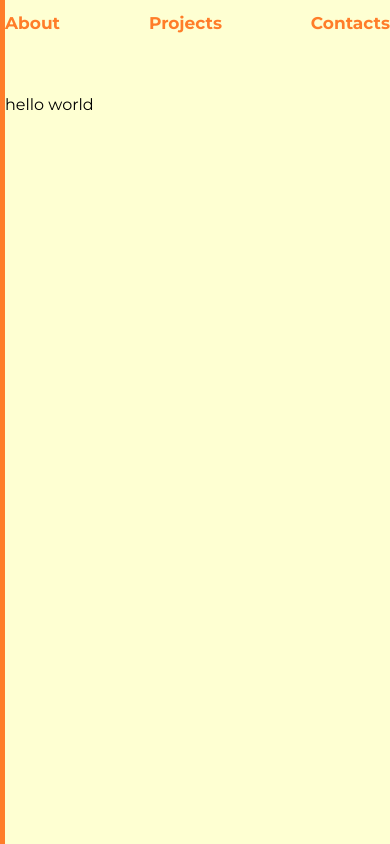
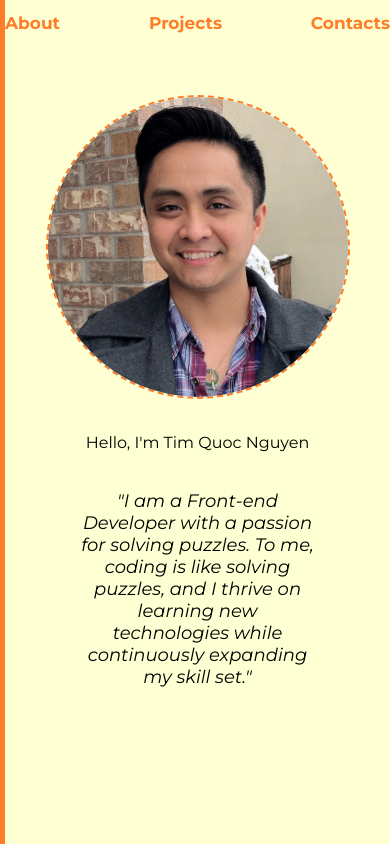
Before and after one commit to TimNguyen21/portfolio, a React (Create React App) app: page / in a window 390 px wide. Built offline with nearby package versions, Linux system fonts and the light colour scheme.

Commit message:
[main] Updated container names: Nav to Navigation and Main to Home

```diff
--- a/src/App.js
+++ b/src/App.js
@@ -1,6 +1,8 @@
 import { Routes, Route } from "react-router-dom";
-import Main from './containers/main/Main';
-import Nav from './containers/nav/Nav';
+// import Main from './containers/main/Main';
+// import Nav from './containers/nav/Nav';
+import Home from './containers/home/Home';
+import Navigation from './containers/navigation/Navigation';
 import Projects from './containers/projects/Projects';
 import Contact from './containers/contact/Contact';
 
@@ -10,14 +12,14 @@ function App() {
   return (
     <div className="App">
       <header>
-        <Nav />
+        <Navigation />
       </header>
       <Routes>
-        <Route path="/" element={<div>hello world</div>} />
-        <Route index path="about" element={<Main />} />
+        <Route path="/" element={<Home />} />
+        <Route index path="about" element={<Home />} />
         <Route path="projects" element={<Projects />} />
         <Route path="contact" element={<Contact />} />
-        <Route path="*" element={<Main />} />
+        <Route path="*" element={<Home />} />
       </Routes>
     </div>
   );
--- /dev/null
+++ b/src/containers/home/Home.js
@@ -0,0 +1,27 @@
+import RoundImage from '../../components/round-image/RoundImage';
+import userImage from '../../images/portfolio.png';
+import './Home.scss';
+
+function Main() {
+
+    return (
+        <section className={'home'}>
+            <div className={'home__info'}>
+                <label className={'main__info-label'}>Hello, I'm Tim Quoc Nguyen</label>
+                <br></br>
+                <br></br>
+                <br></br>
+                <span className={'home__info-summary'}>
+                    "I am a Front-end Developer with a passion for solving puzzles.
+                    To me, coding is like solving puzzles,
+                    and I thrive on learning new technologies while continuously expanding my skill set."
+                </span>
+            </div>
+            <div className={'home__user-image-container'}>
+                <RoundImage imageSrc={userImage} altName={'user'}/>
+            </div>
+        </section>
+    )
+}
+
+export default Main;
--- /dev/null
+++ b/src/containers/home/Home.scss
@@ -0,0 +1,43 @@
+.home {
+    display: flex;
+    justify-content: space-between;
+    padding: 0 75px;
+
+    &__info {
+        padding: 0 25px;
+        align-content: center;
+        height: auto;
+        width: 100%;
+
+        &-label {
+            font-size: 24px;
+            font-weight: 700;
+            color: #FF7D29;
+        }
+
+        &-summary {
+            font-size: 18px;
+            font-style: italic;
+        }
+    }
+
+     &__user-image-container {
+        align-content: center;
+    }
+}
+
+@media only screen and (max-width: 900px) {
+    .home {
+        flex-direction: column-reverse;
+
+        &__info {
+            text-align: center;
+            padding: 0;
+        }
+
+        &__user-image-container {
+            margin-bottom: 30px;
+            align-self: center;
+        }
+    }
+}
--- /dev/null
+++ b/src/containers/navigation/Navigation.js
@@ -0,0 +1,17 @@
+import { Outlet, Link } from "react-router-dom";
+import './Navigation.scss';
+
+function Navigation() {
+
+    return (
+        <div className={'navigation'}>
+            <Link to='/about'>About</Link>
+            <Link to='/projects'>Projects</Link>
+            <Link to='/contact'>Contacts</Link>
+
+            <Outlet />
+        </div>
+    )
+}
+
+export default Navigation;
--- /dev/null
+++ b/src/containers/navigation/Navigation.scss
@@ -0,0 +1,13 @@
+.navigation {
+    display: flex;
+    justify-content: space-between;
+    font-weight: 700;
+    width: 400px;
+    font-size: 17px;
+
+    a {
+        color: #FF7D29;
+        text-decoration: none;
+        cursor: pointer;
+    }
+}
```
